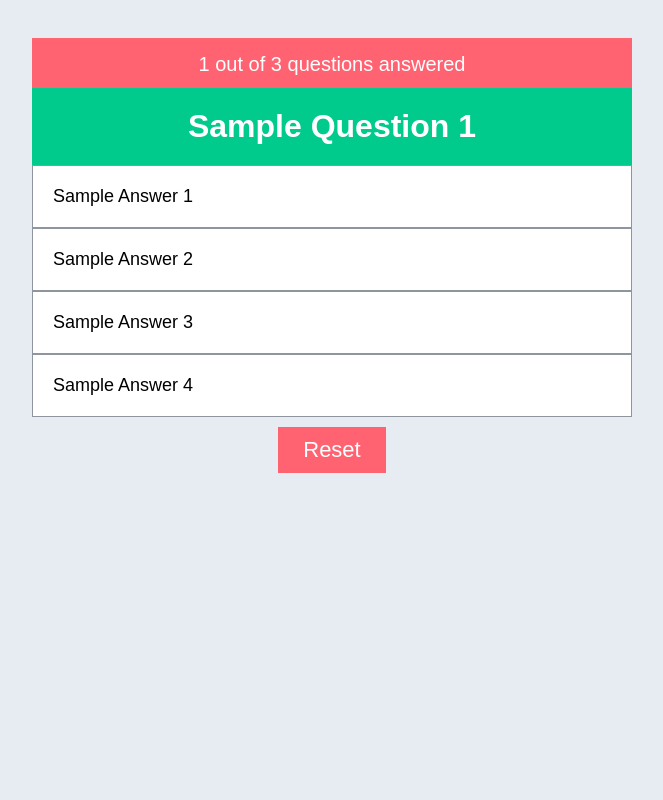
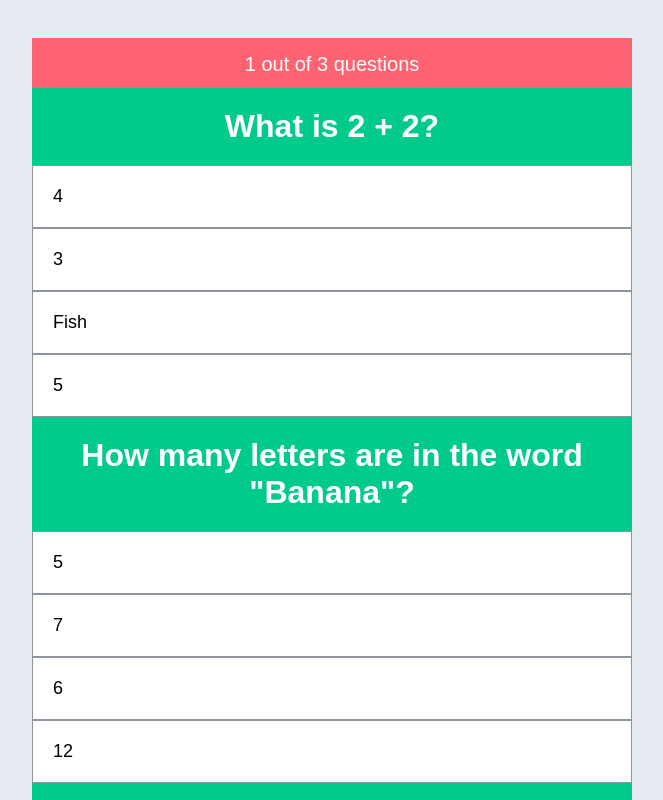
Before and after one commit to KgotsoKP/quiz, a Vue app: page / in a window 1280 px wide. Shown: the top 800 px of the page, without its empty margins (308-971 px from the left). Built offline with nearby package versions, Linux system fonts and the light colour scheme.

Commit message:
Render questions dynamically

```diff
--- a/src/App.vue
+++ b/src/App.vue
@@ -1,6 +1,6 @@
 <template>
   <div class="ctr">
-    <app-questions v-if="questionsAnswered < questions.length"/>
+    <app-questions v-if="questionsAnswered < questions.length" :questions="questions" />
     <app-result v-else />
     <button type="button" class="reset-btn">Reset</button>
   </div>
--- a/src/assets/base.css
+++ /dev/null
@@ -1,86 +0,0 @@
-/* color palette from <https://github.com/vuejs/theme> */
-:root {
-  --vt-c-white: #ffffff;
-  --vt-c-white-soft: #f8f8f8;
-  --vt-c-white-mute: #f2f2f2;
-
-  --vt-c-black: #181818;
-  --vt-c-black-soft: #222222;
-  --vt-c-black-mute: #282828;
-
-  --vt-c-indigo: #2c3e50;
-
-  --vt-c-divider-light-1: rgba(60, 60, 60, 0.29);
-  --vt-c-divider-light-2: rgba(60, 60, 60, 0.12);
-  --vt-c-divider-dark-1: rgba(84, 84, 84, 0.65);
-  --vt-c-divider-dark-2: rgba(84, 84, 84, 0.48);
-
-  --vt-c-text-light-1: var(--vt-c-indigo);
-  --vt-c-text-light-2: rgba(60, 60, 60, 0.66);
-  --vt-c-text-dark-1: var(--vt-c-white);
-  --vt-c-text-dark-2: rgba(235, 235, 235, 0.64);
-}
-
-/* semantic color variables for this project */
-:root {
-  --color-background: var(--vt-c-white);
-  --color-background-soft: var(--vt-c-white-soft);
-  --color-background-mute: var(--vt-c-white-mute);
-
-  --color-border: var(--vt-c-divider-light-2);
-  --color-border-hover: var(--vt-c-divider-light-1);
-
-  --color-heading: var(--vt-c-text-light-1);
-  --color-text: var(--vt-c-text-light-1);
-
-  --section-gap: 160px;
-}
-
-@media (prefers-color-scheme: dark) {
-  :root {
-    --color-background: var(--vt-c-black);
-    --color-background-soft: var(--vt-c-black-soft);
-    --color-background-mute: var(--vt-c-black-mute);
-
-    --color-border: var(--vt-c-divider-dark-2);
-    --color-border-hover: var(--vt-c-divider-dark-1);
-
-    --color-heading: var(--vt-c-text-dark-1);
-    --color-text: var(--vt-c-text-dark-2);
-  }
-}
-
-*,
-*::before,
-*::after {
-  box-sizing: border-box;
-  margin: 0;
-  font-weight: normal;
-}
-
-body {
-  min-height: 100vh;
-  color: var(--color-text);
-  background: var(--color-background);
-  transition:
-    color 0.5s,
-    background-color 0.5s;
-  line-height: 1.6;
-  font-family:
-    Inter,
-    -apple-system,
-    BlinkMacSystemFont,
-    'Segoe UI',
-    Roboto,
-    Oxygen,
-    Ubuntu,
-    Cantarell,
-    'Fira Sans',
-    'Droid Sans',
-    'Helvetica Neue',
-    sans-serif;
-  font-size: 15px;
-  text-rendering: optimizeLegibility;
-  -webkit-font-smoothing: antialiased;
-  -moz-osx-font-smoothing: grayscale;
-}
--- a/src/components/Questions.vue
+++ b/src/components/Questions.vue
@@ -2,15 +2,13 @@
     <div class="questions-ctr">
         <div class="progress">
             <div class="bar"></div>
-        <div class="status">1 out of 3 questions answered</div>
+            <div class="status">1 out of 3 questions</div>
         </div>
-      <div class="single-question">
-        <div class="question">Sample Question 1</div>
-        <div class="answers">
-          <div class="answer">Sample Answer 1</div>
-          <div class="answer">Sample Answer 2</div>
-          <div class="answer">Sample Answer 3</div>
-          <div class="answer">Sample Answer 4</div>
+
+        <div class="single-question" v-for="question in questions" :key="question.q">
+            <div class="question">{{ question.q }}</div>
+            <div class="answers" v-for="answer in question.answers" :key="answer.text">
+                <div class="answer">{{ answer.text }}</div>
             </div>
         </div>
     </div>
@@ -18,10 +16,7 @@
 
 <script>
 export default {
+    props: ['questions']
+}
 
-    }
 </script>
-
-<style>
-
-</style>
```
Lines whose indentation alone changed are shown as unchanged.
